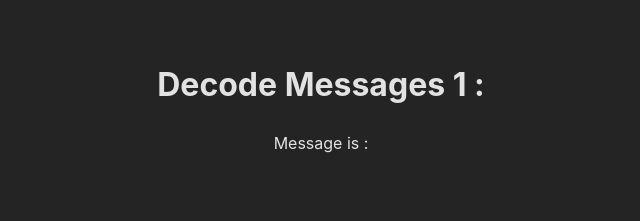
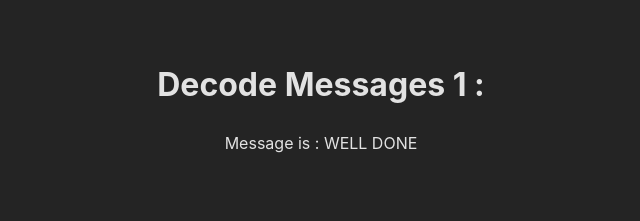
Before and after one commit to simbld/JS-Exercise-Decode-the-message, a React (Vite) app: page / in a window 1280 px wide. Shown: the top 221 px of the page, without its empty margins (319-959 px from the left). Built offline with nearby package versions, Linux system fonts and the light colour scheme.

Commit message:
Calling the decoding function when mounting the component

```diff
--- a/src/components/DecodedMessage.jsx
+++ b/src/components/DecodedMessage.jsx
@@ -1,4 +1,4 @@
-import { useState } from "react";
+import { useEffect, useState } from "react";
 import { hiddenMessage } from "../modules/CodedMessage";
 
 function DecodedMessage() {
@@ -6,7 +6,9 @@ function DecodedMessage() {
   const decoder = hiddenMessage
     .filter((char) => char !== "X" && char !== ",")
     .join("");
-
+  useEffect(() => {
+    setIsDecodedMessage(decoder);
+  }, []);
   console.log(decoder);
   return (
     <>
```
